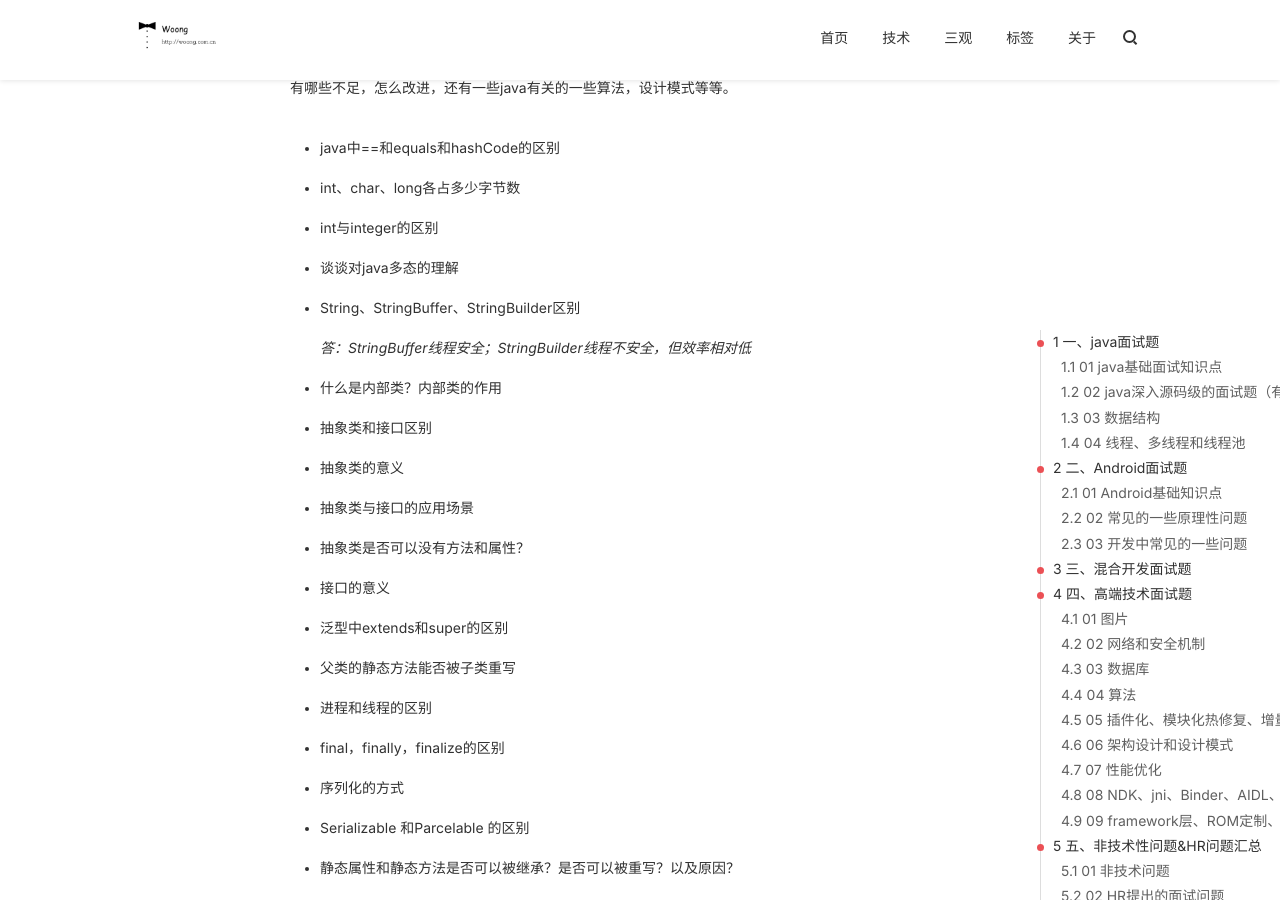
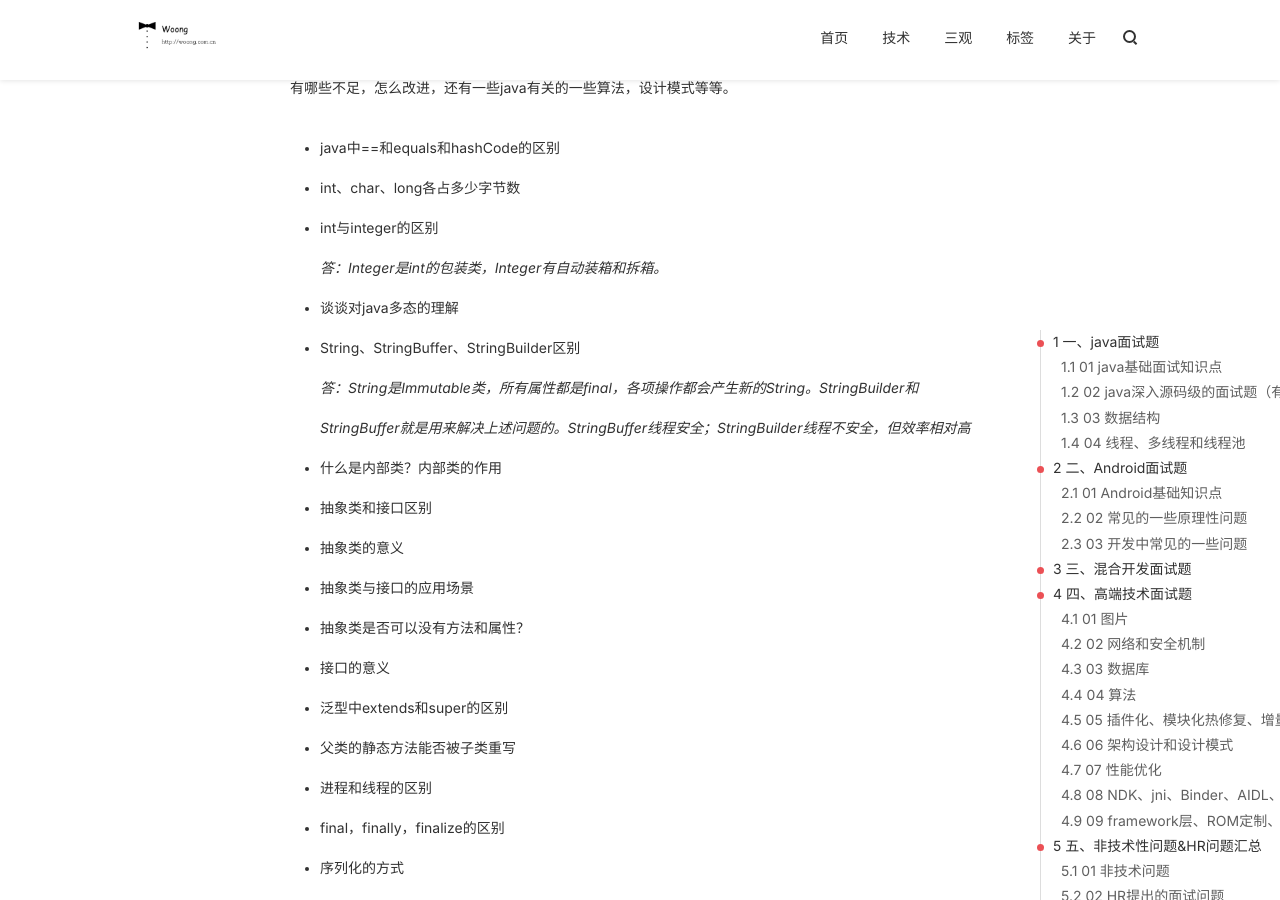
Before and after one commit to j1406493495/j1406493495.github.io, a Jekyll site: the page built from _posts/android/2018-11-05-Android面试题.md, in a window 1280 px wide and 900 px high, scrolled down 394 px. Built offline with Jekyll 4.4.1, drawn with Linux system fonts in a browser that asks for light colours; nearby versions of some CDN libraries; comment, search, counter and statistics services are not loaded.

Commit message:
[Bug XXXX] answer Cause: None Solution: None Fixed Version: None Branch: None

```diff
--- a/_posts/android/2018-11-05-Android面试题.md
+++ b/_posts/android/2018-11-05-Android面试题.md
@@ -24,11 +24,13 @@ tags:
 
 - int与integer的区别
 
+  *答：Integer是int的包装类，Integer有自动装箱和拆箱。*
+
 - 谈谈对java多态的理解
 
 - String、StringBuffer、StringBuilder区别
 
-  *答：StringBuffer线程安全；StringBuilder线程不安全，但效率相对低*
+  *答：String是Immutable类，所有属性都是final，各项操作都会产生新的String。StringBuilder和StringBuffer就是用来解决上述问题的。StringBuffer线程安全；StringBuilder线程不安全，但效率相对高*
 
 - 什么是内部类？内部类的作用
 
```
